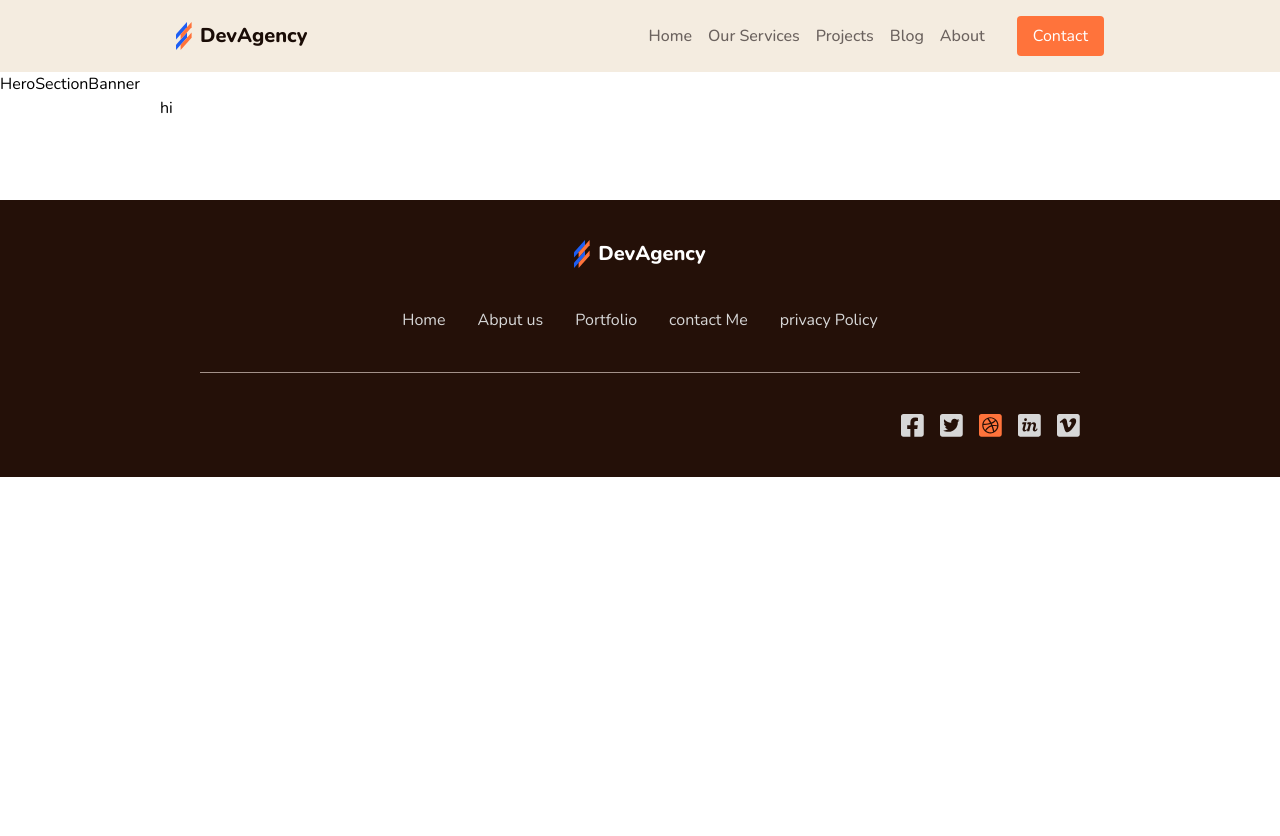
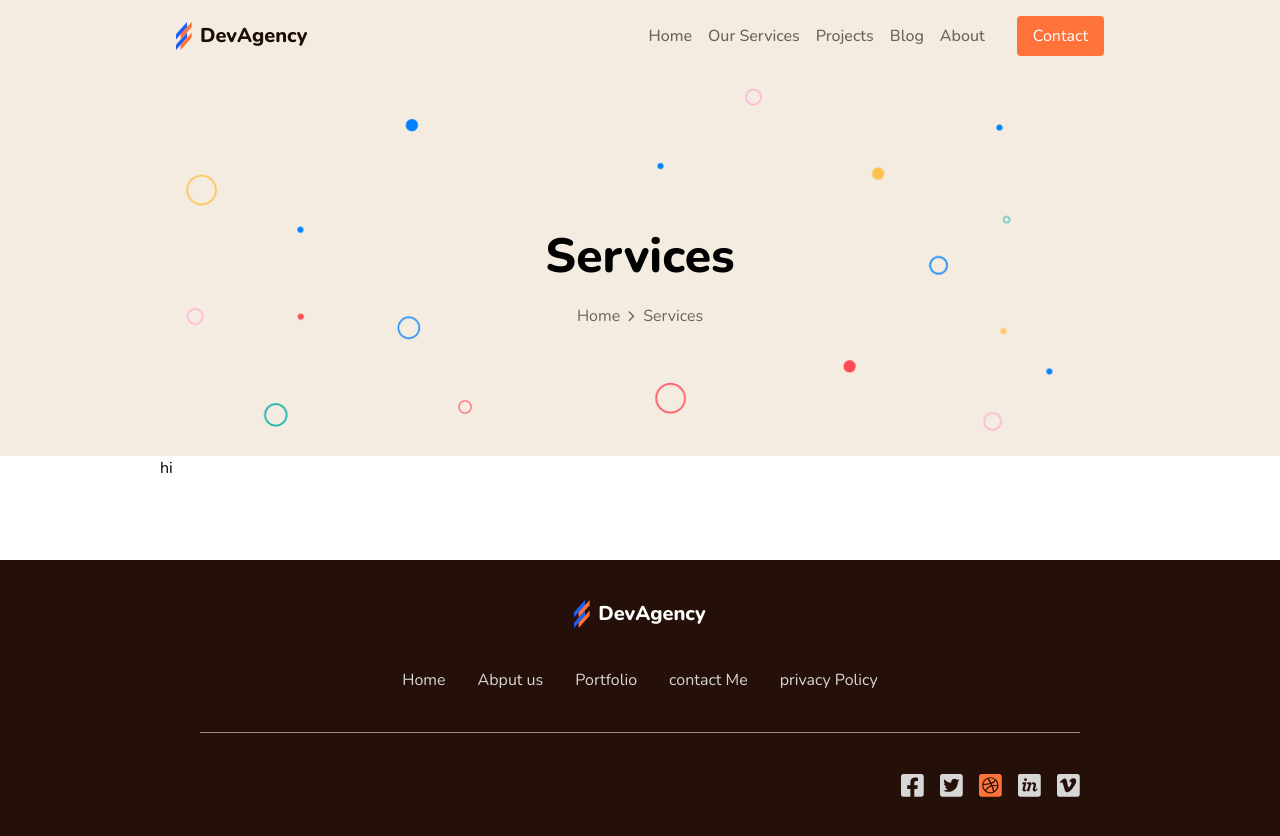
Before and after one commit to setykarimi/Dev-Agency, a React (Vite) app: page /our-services in a window 1280 px wide. Before the commit the page ends 800 px from the top, so only its background shows below. Built offline with nearby package versions, Linux system fonts and the light colour scheme.

Commit message:
Subject: HeroSectionBanner, Description: Add content to banner, Date: 8/10/2023

```diff
--- a/src/components/banners/heroSectionBanner.tsx
+++ b/src/components/banners/heroSectionBanner.tsx
@@ -1,9 +1,27 @@
-const HeroSectionBanner = () => {
+import chevronRight from "Images/icons/chevronRight.svg";
+import heroBannerBg from "Images/heroBannerBg.png";
+import { Link } from "react-router-dom";
+
+type BannerTypes = {
+    title: string
+}
+
+const HeroSectionBanner = ({title}: BannerTypes) => {
     return (
-        <div>
-            HeroSectionBanner
-
+        <div className="bg-background-merino p-4">
+        <div className="lg:container mx-auto xl:px-40">
+            <div className="flex flex-col items-center justify-center  md:py-28 py-16" style={{background: `url(${heroBannerBg})`, backgroundRepeat: 'no-repeat', backgroundSize: "cover", backgroundPosition: 'center'}}>
+                <h1 className="md:text-5xl text-3xl font-extra-bold  md:mt-8 mt-4 md:px-0 px-10">
+                   {title}
+                </h1>
+                <div className="mt-6 flex items-center gap-2 text-typography-flint">
+                    <Link to="/">Home</Link>
+                    <span><img src={chevronRight} alt="right" /></span>
+                    <span>{title}</span>
+                </div>
+            </div>
         </div>
+    </div>
      );
 }
 
```
